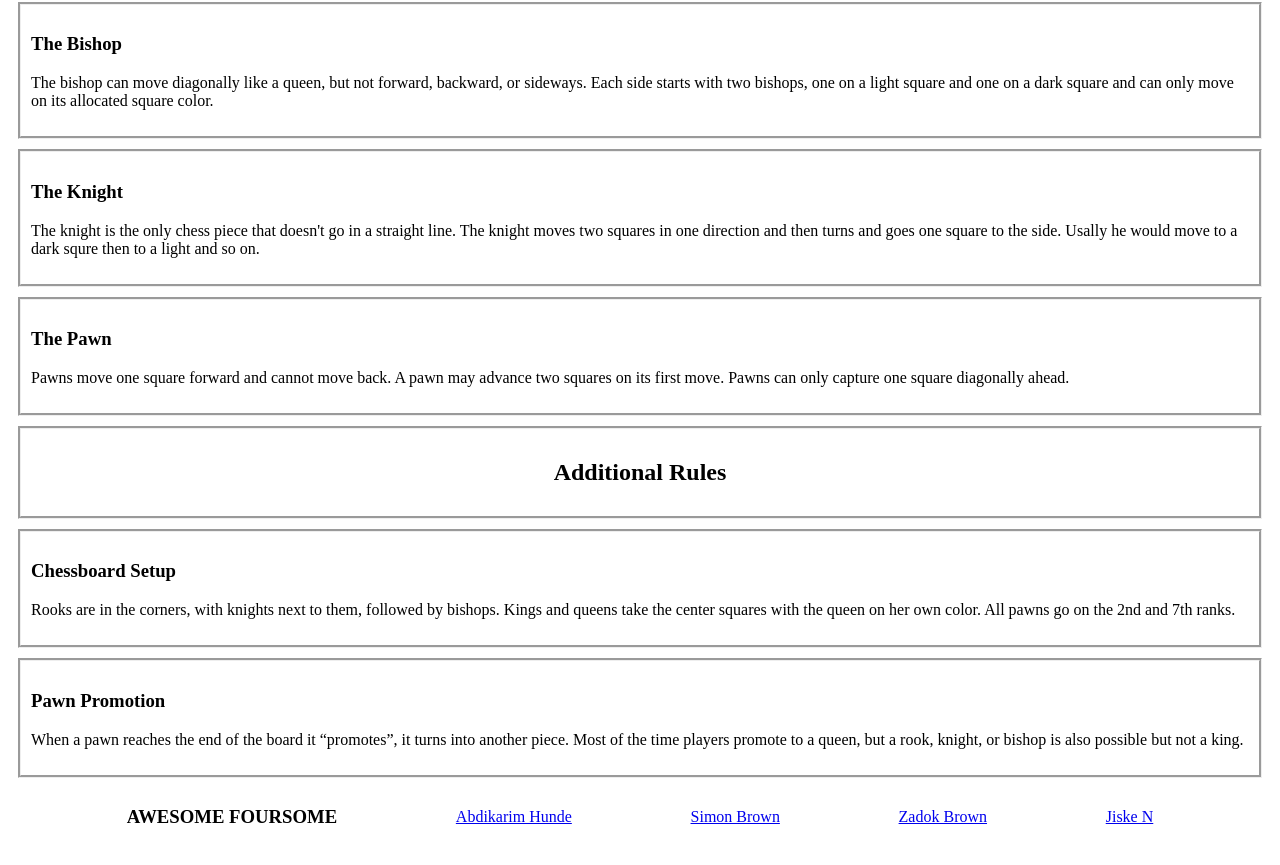
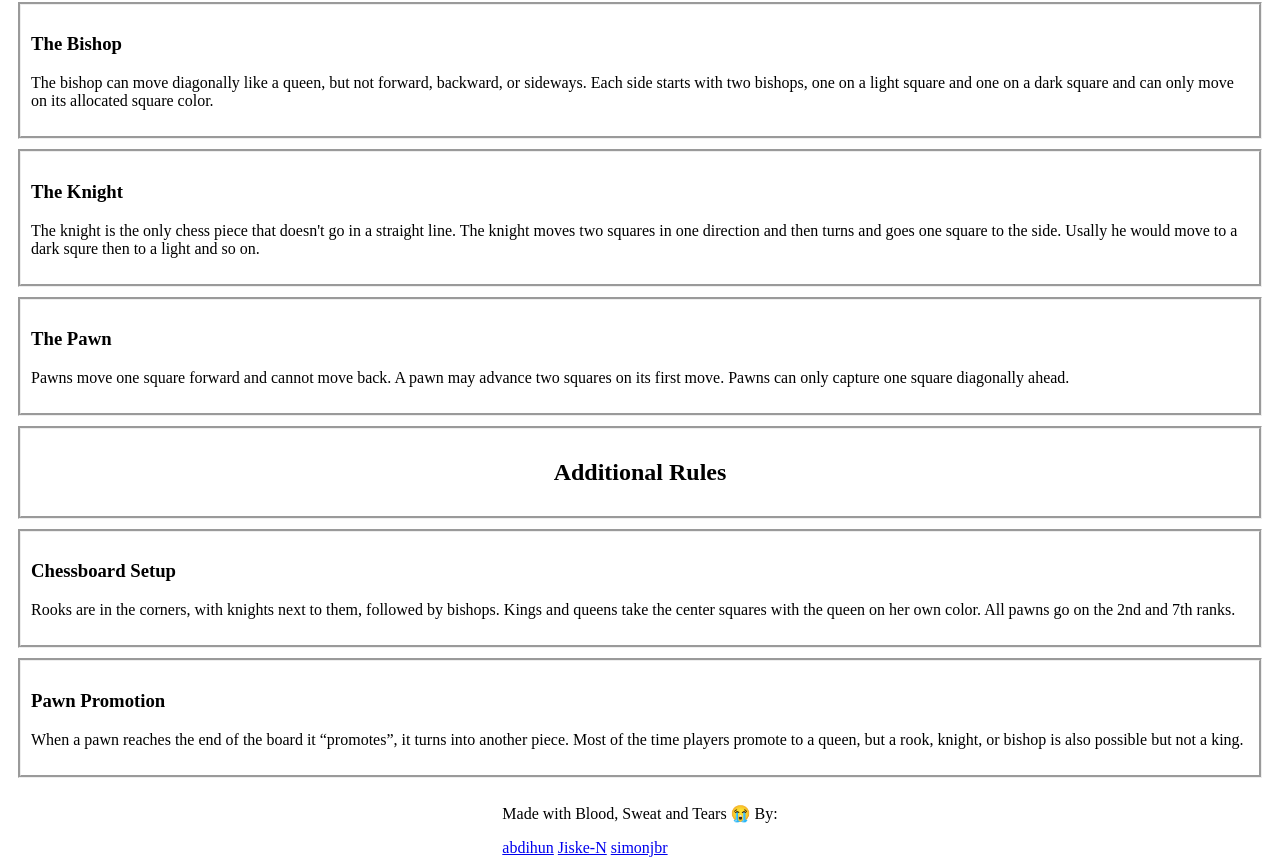
Before and after one commit to awesome-foursome/boardgame-bliss, a plain HTML site: page rules-page.html in a window 1280 px wide. Shown: the part 1005-1870 px from the top of the page. Drawn offline with Linux system fonts and the light colour scheme.

Commit message:
Added basic footer to index.html and rules-page.html

```diff
--- a/rules-page.html
+++ b/rules-page.html
@@ -118,11 +118,14 @@
 	</article>
 
 	<footer class="footer">
-        <h3>AWESOME FOURSOME</h3>
-        <a href="https://github.com/abdihun">Abdikarim Hunde</a>
-        <a href="https://github.com/simonjbr">Simon Brown</a>
-        <a href="https://github.com/muft1">Zadok Brown</a>
-        <a href="https://github.com/Jiske-N">Jiske N</a>
+		<div class="content has-text-centered">
+			<p class="has-text-weight-bold">Made with Blood, Sweat and Tears 😭 By:</p>
+			<div class="container is-flex is-flex-direction-column">
+				<a href="https://github.com/abdihun">abdihun</a>
+				<a href="https://github.com/Jiske-N">Jiske-N</a>
+				<a href="https://github.com/simonjbr">simonjbr</a>
+			</div>
+		</div>
 	</footer>
 </body>
 
```
Also changed, not shown: index.html (+22 -5 lines). Lines whose indentation alone changed are shown as unchanged.
